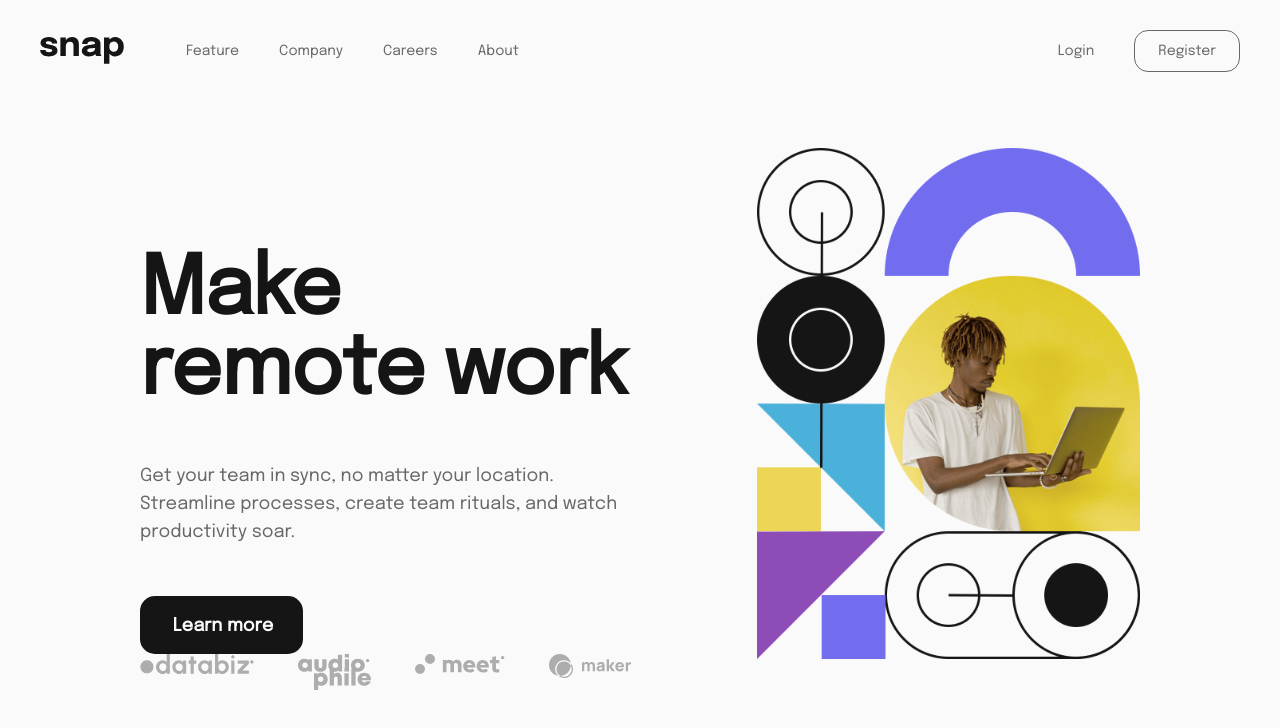
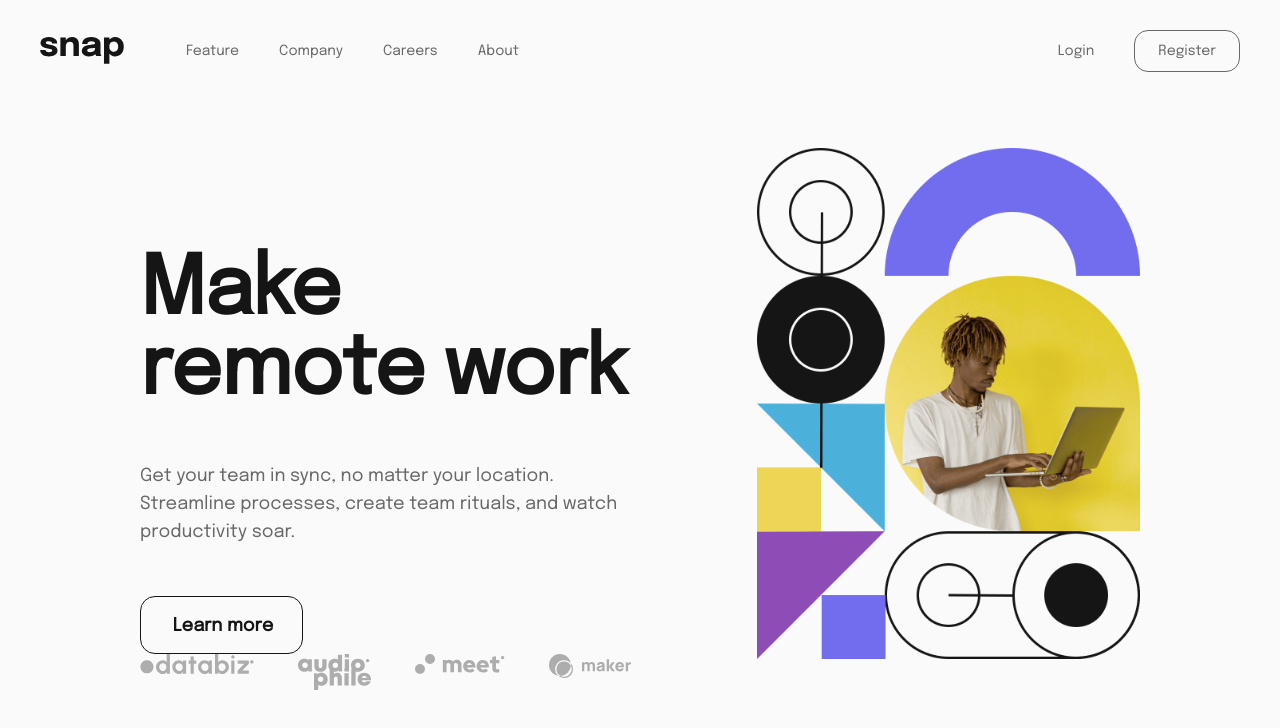
Before and after one commit to neda-pro/snap, a React (Vite) app: page /intro in a window 1280 px wide. In both pictures the pointer is over the button "Learn more". Shown: the top 728 px of the page. Built offline with nearby package versions, Linux system fonts and the light colour scheme.

Commit message:
minor fix

```diff
--- a/src/style.css
+++ b/src/style.css
@@ -125,6 +125,7 @@ ul{
     line-height: 2.8rem;
 }
 .main-body button{
+    cursor: pointer;
     width: 16.3rem;
     height: 5.8rem;
     font-size: 1.8rem;
@@ -134,6 +135,11 @@ ul{
     font-weight: 700;
     padding: 1.5rem 2.8rem 1.3rem 3.1rem;
     border: none;
+}
+.main-body button:hover{
+    color:var(--black);
+    background-color: transparent;
+    border:1px solid var(--black) ;
 }
 
 .main-body ul{
```
